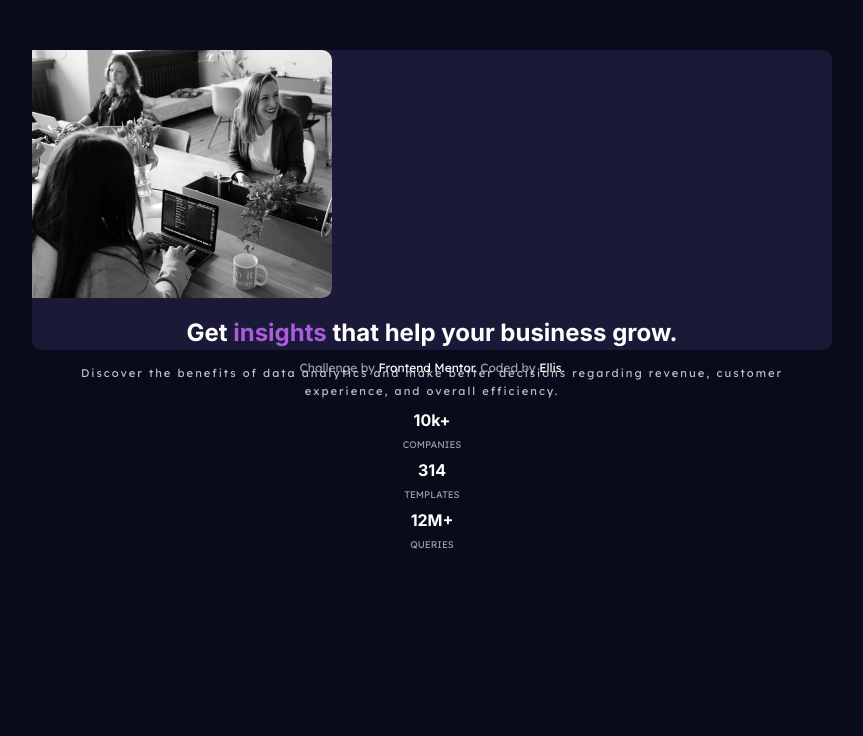
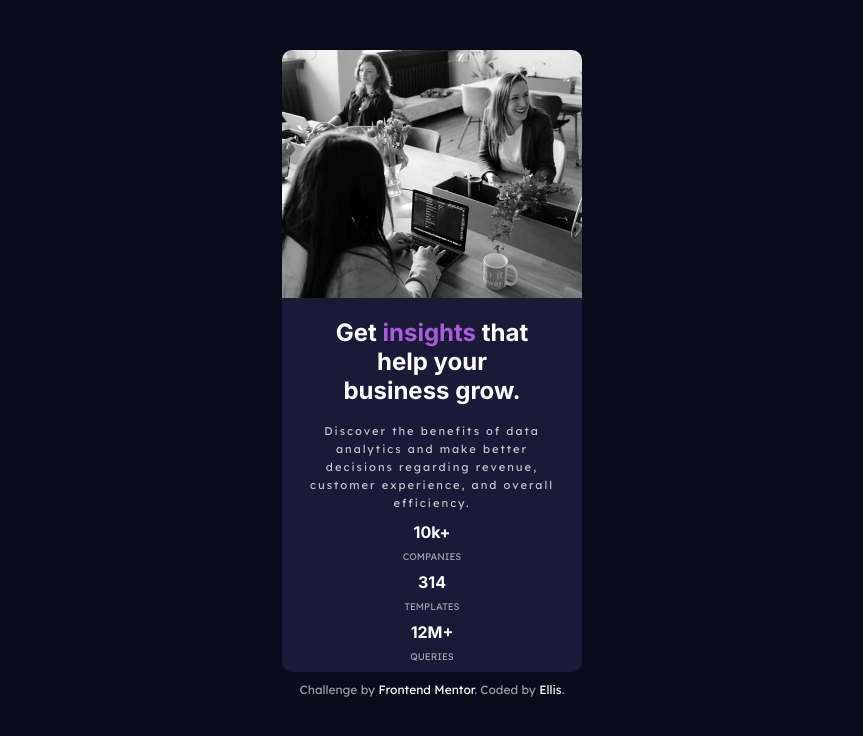
Before and after one commit to nbycoder/stats-card, a plain HTML site: page index.html in a window 1280 px wide. Shown: the whole page, without its empty margins (208-1071 px from the left). Drawn offline with Linux system fonts and the light colour scheme.

Commit message:
mobile v2

```diff
--- a/app/scss/main.scss
+++ b/app/scss/main.scss
@@ -69,5 +69,3 @@ footer {
         text-decoration: none;
     }
 }
-
-@import 'responsive';
```
Also changed, not shown: app/css/main.css, 1 other file.
